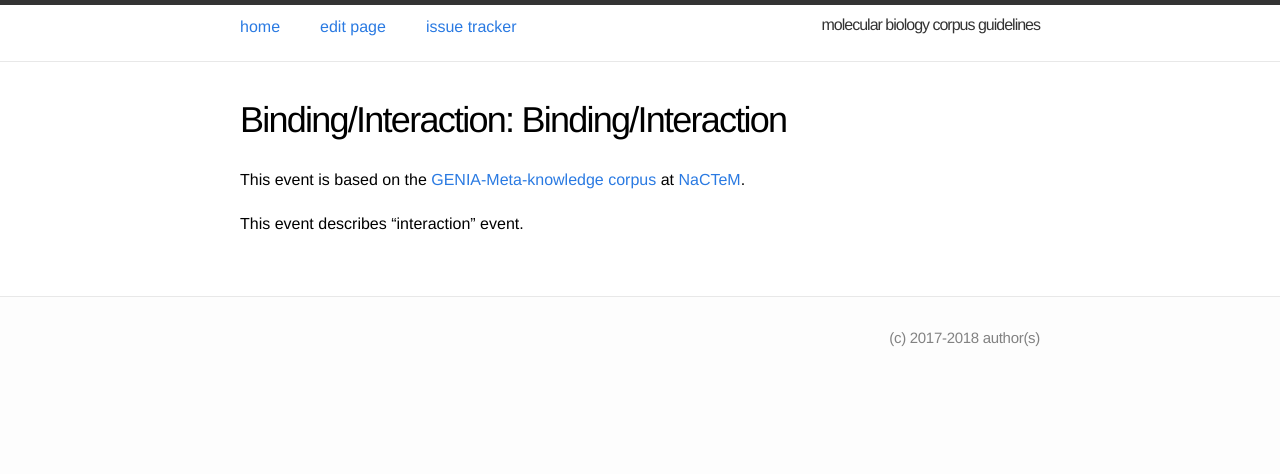
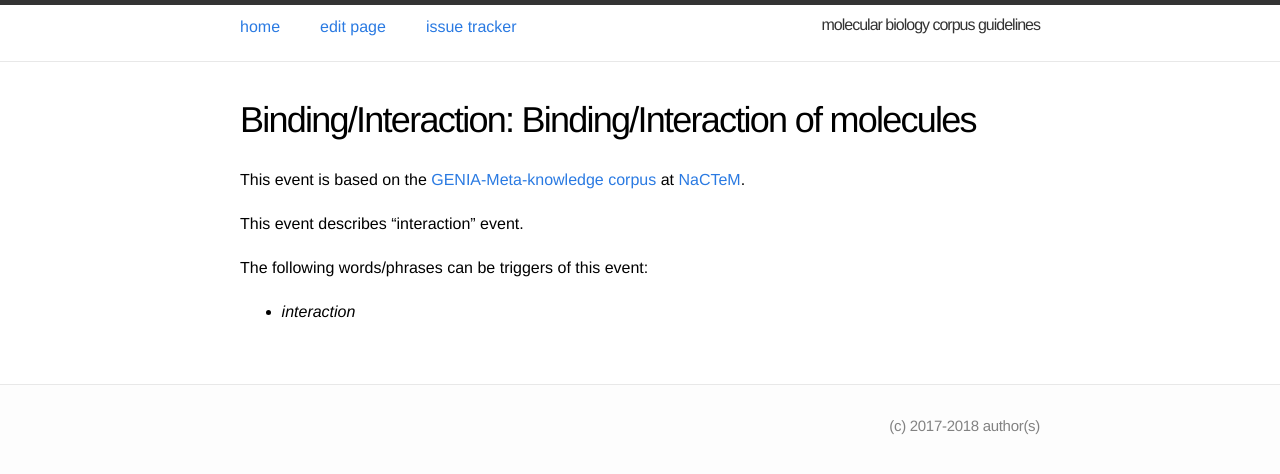
Before and after one commit to ezcatdb/molbiol_lung_corpus-guidelines, a Jekyll site: the page built from _event/Binding.md, in a window 1280 px wide. Shown: the top 474 px of the page. Built offline with Jekyll 4.4.1, drawn with Linux system fonts in a browser that asks for light colours.

Commit message:
minor correction of format in _event/Binding.md

```diff
--- a/_event/Binding.md
+++ b/_event/Binding.md
@@ -2,10 +2,16 @@
 layout: entry
 title: "Binding/Interaction"
 category: "Biological process"
-shortdef: "Binding/Interaction"
-order: 22
+shortdef: "Binding/Interaction of molecules"
+order: 21
 ---
 
 This event is based on the <a href="http://www.nactem.ac.uk/meta-knowledge/">GENIA-Meta-knowledge corpus</a> at <a href="http://www.nactem.ac.uk/">NaCTeM</a>.
 
 This event describes "interaction" event.
+
+The following words/phrases can be triggers of this event:
+
+- *interaction*
+
+<!--details-->
```
